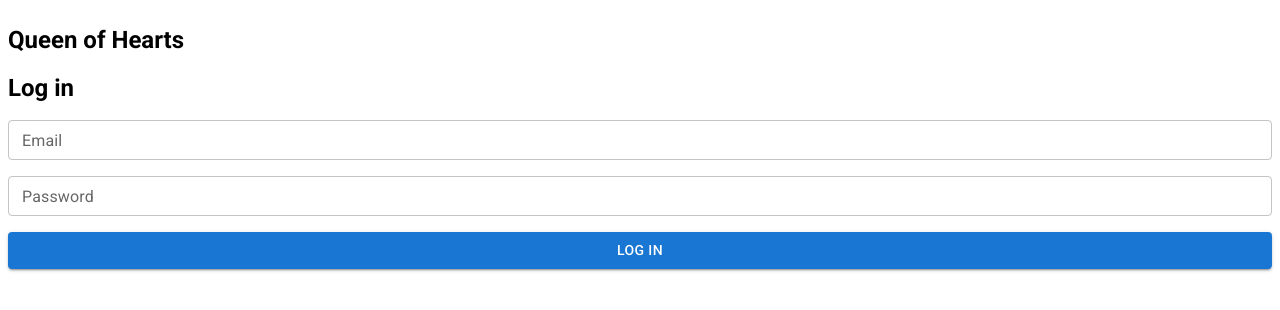
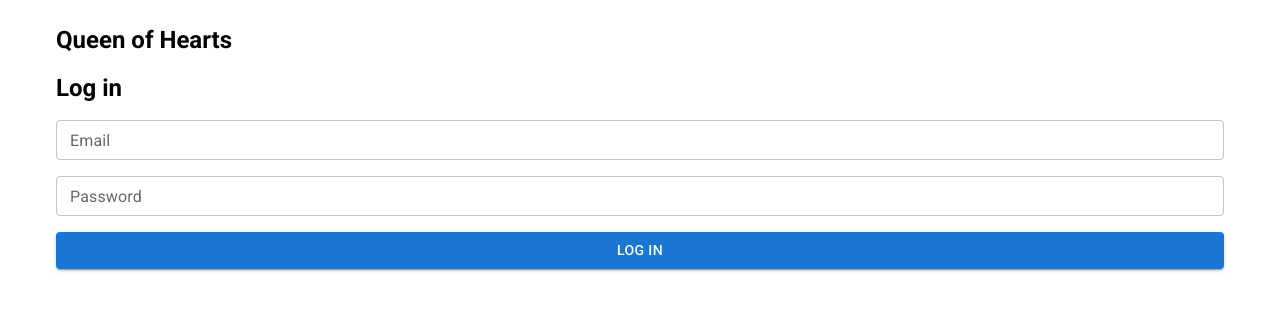
Before and after one commit to recondesigns/queen-of-hearts, a Next.js app: page /login in a window 1280 px wide. Shown: the top 310 px of the page. Built offline with nearby package versions, Linux system fonts and the light colour scheme; no server answers.

Commit message:
feat: added temporary grid using padding

```diff
--- a/src/app/admin/page.tsx
+++ b/src/app/admin/page.tsx
@@ -43,7 +43,10 @@ export default function AdminPage() {
   if (loading) return <p>Loading...</p>
 
   return (
-    <Box component={'main'}>
+    <Box
+      component={'main'}
+      px={{xs: 2, md: 4, lg: 6}}
+    >
       <UpdatePotValueModal open={isModalOpen} onClose={handleModalClose} />
       <Box component={'section'}>
         <Typography variant={'h5'} component={'p'}>Admin page</Typography>
--- a/src/app/components/header/Header.tsx
+++ b/src/app/components/header/Header.tsx
@@ -21,7 +21,15 @@ export default function Header() {
   }
 
   return (
-    <Box component={'header'} py={2} sx={{display: 'flex', justifyContent: 'space-between', alignItems: 'center',}}>
+    <Box
+      component={'header'}
+      py={2}
+      px={{xs: 2, md: 4, lg: 6}}
+      sx={{
+        display: 'flex',
+        justifyContent: 'space-between',
+        alignItems: 'center',
+      }}>
       <Typography variant={'h5'} component={'p'} sx={{fontWeight: 'bold'}}>Queen of Hearts</Typography>
       {user && (
         <Button
--- a/src/app/login/page.tsx
+++ b/src/app/login/page.tsx
@@ -5,7 +5,10 @@ import Box from '@mui/material/Box'
 
 export default function LoginPage() {
   return (
-    <Box component={'main'}>
+    <Box
+      component={'main'}
+      px={{xs: 2, md: 4, lg: 6}}
+    >
       <Box component={'section'}>
         <LogInForm />
       </Box>
--- a/src/app/page.tsx
+++ b/src/app/page.tsx
@@ -18,7 +18,10 @@ export default function Home() {
   }, [])
 
   return (
-    <Box component={'main'}>
+    <Box
+      component={'main'}
+      px={{xs: 2, md: 4, lg: 6}}
+    >
       <Box component={'section'}>
         <Typography variant={'h5'} component={'p'}>Envelope list</Typography>
         <Box>
```
